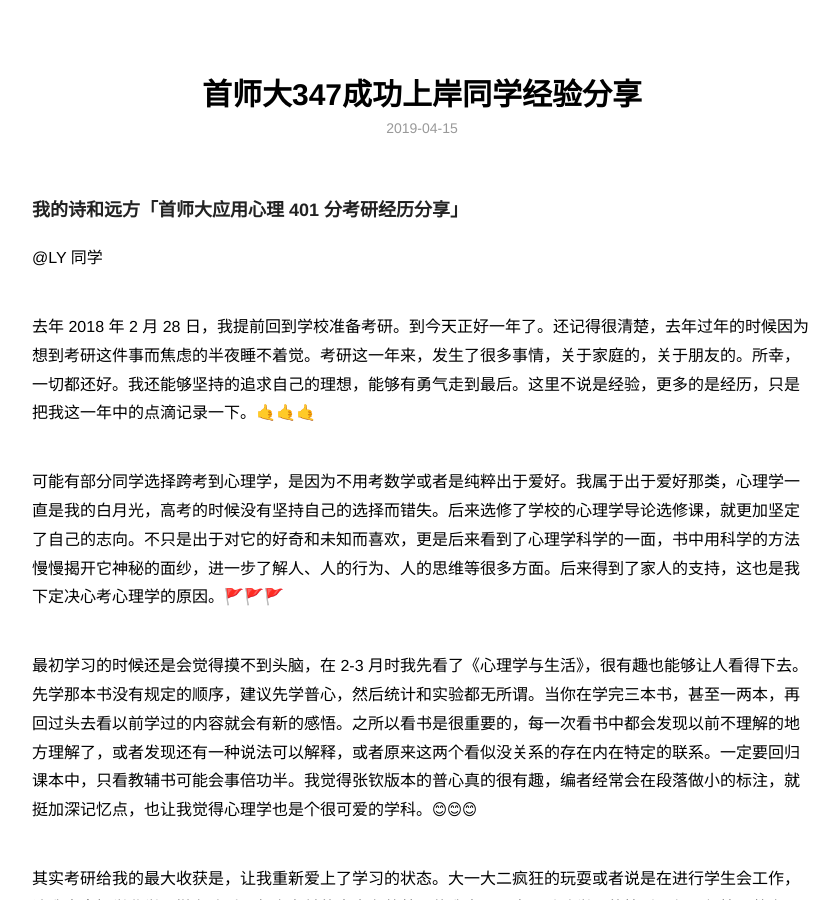
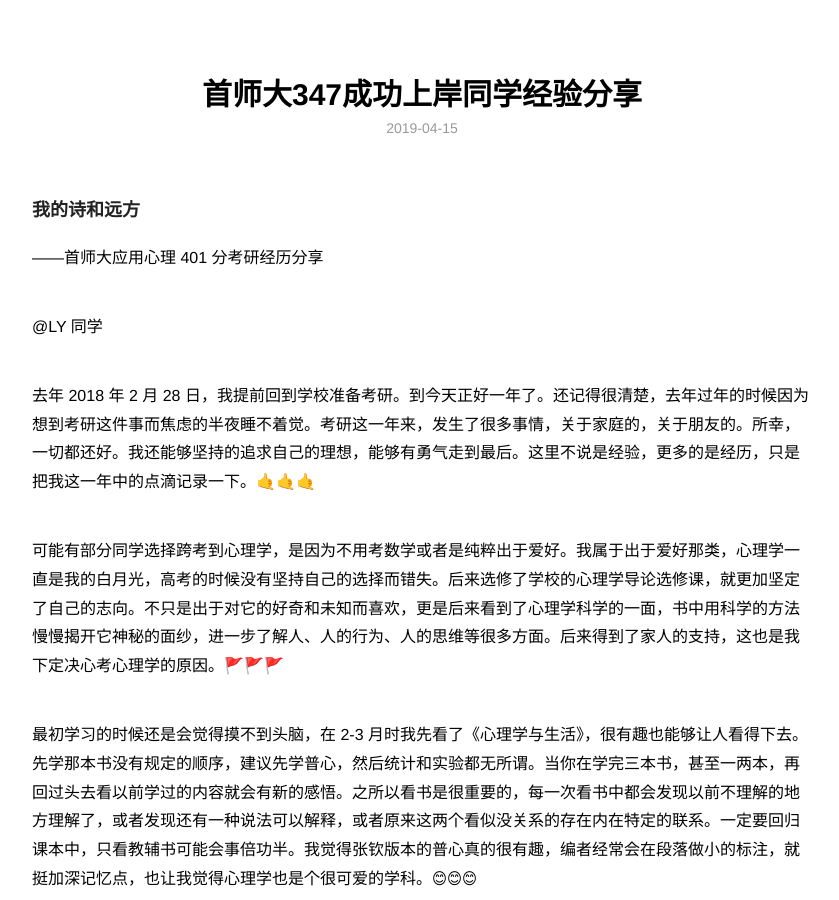
Before and after one commit to zapp926/cnu.github.io, a Jekyll site: the page built from _posts/2019-04-15-experience.md, in a window 1280 px wide and 900 px high. Shown: the whole window, without its empty margins (218-1057 px from the left). Built offline with Jekyll 4.4.1, drawn with Linux system fonts in a browser that asks for light colours; some of the changed text lies outside the part shown.

```diff
--- a/_posts/2019-04-15-experience.md
+++ b/_posts/2019-04-15-experience.md
@@ -5,7 +5,8 @@ category: blog
 description: 最美不过四月天，时节清明刚过，吐故纳新。此时忧伤伴着欢乐，我们一起回望过去，也期待你们的新生。
 ---
 
-### 我的诗和远方「首师大应用心理 401 分考研经历分享」
+### 我的诗和远方
+——首师大应用心理 401 分考研经历分享
 
 @LY 同学
 
```
Also changed, not shown: other parts of _posts/2019-04-15-experience.md (+1 -1 lines).
